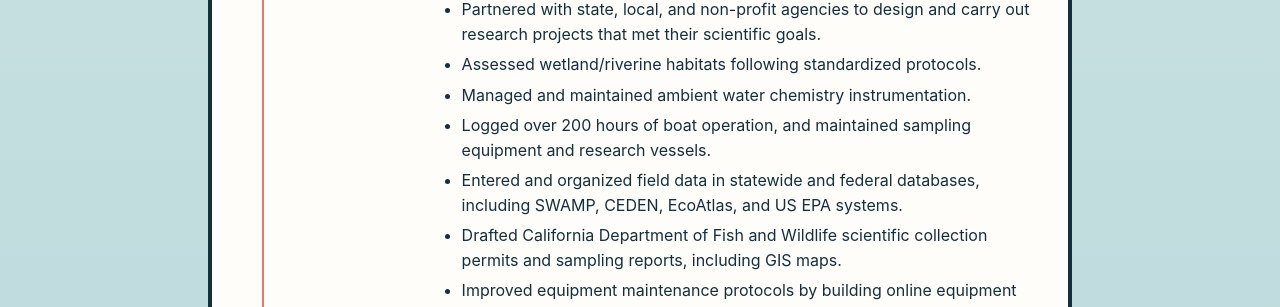
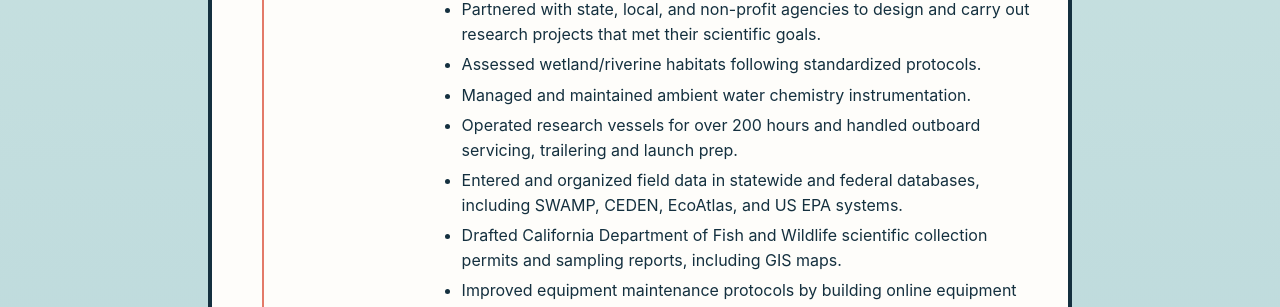
Before and after one commit to RobotCrabLab/Homepage, a Jekyll site: the page built from resume.html, in a window 1280 px wide. Shown: the part 1749-2056 px from the top of the page. Built offline with Jekyll 4.4.1, drawn with Linux system fonts in a browser that asks for light colours.

Commit message:
Resume: reword boat operation bullet
Co-Authored-By: Claude Opus 5.5 <noreply@anthropic.com>
Claude-Session: https://claude.ai/code/session_016BwnKtQ7tfPe1rWV8MfjXu

```diff
--- a/_data/resume.yml
+++ b/_data/resume.yml
@@ -36,7 +36,7 @@ experience:
       - Partnered with state, local, and non-profit agencies to design and carry out research projects that met their scientific goals.
       - Assessed wetland/riverine habitats following standardized protocols.
       - Managed and maintained ambient water chemistry instrumentation.
-      - Logged over 200 hours of boat operation, and maintained sampling equipment and research vessels.
+      - Operated research vessels for over 200 hours and handled outboard servicing, trailering and launch prep.
       - Entered and organized field data in statewide and federal databases, including SWAMP, CEDEN, EcoAtlas, and US EPA systems.
       - Drafted California Department of Fish and Wildlife scientific collection permits and sampling reports, including GIS maps.
       - Improved equipment maintenance protocols by building online equipment logs.
```
